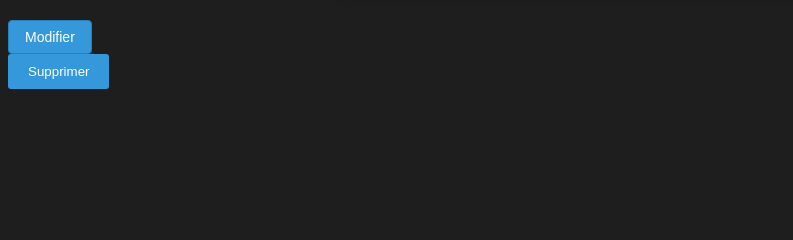
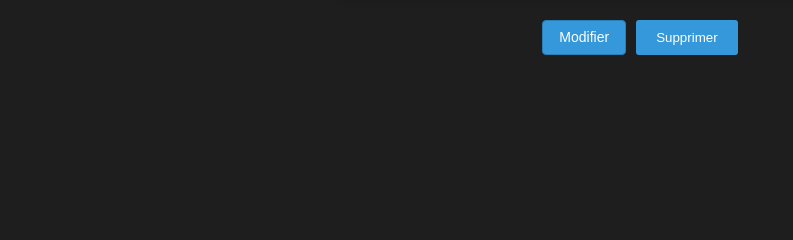
Before and after one commit to Maxime558/foadsymfony, a Symfony app: template templates/formations/show.html.twig in a window 1280 px wide. Shown: the part 346-586 px from the top of the page, without its empty margins (0-793 px from the left). Run offline with Twig, Linux system fonts and the light colour scheme; the template is opened without the code that fills it, so the values that code supplies are empty; some libraries are stand-ins or nearby versions.

Commit message:
Update show.html.twig

```diff
--- a/templates/formations/show.html.twig
+++ b/templates/formations/show.html.twig
@@ -40,7 +40,7 @@
 		</tbody>
 	</table>
 
-	<div class="button-section">
+	<div style="display: flex;justify-content: center;"  class="button-section">
 		<a href="{{ path('app_formations_edit', {'id': formation.id}) }}">Modifier</a>
 		{{ include('formations/_delete_form.html.twig') }}
 	</div>
```
